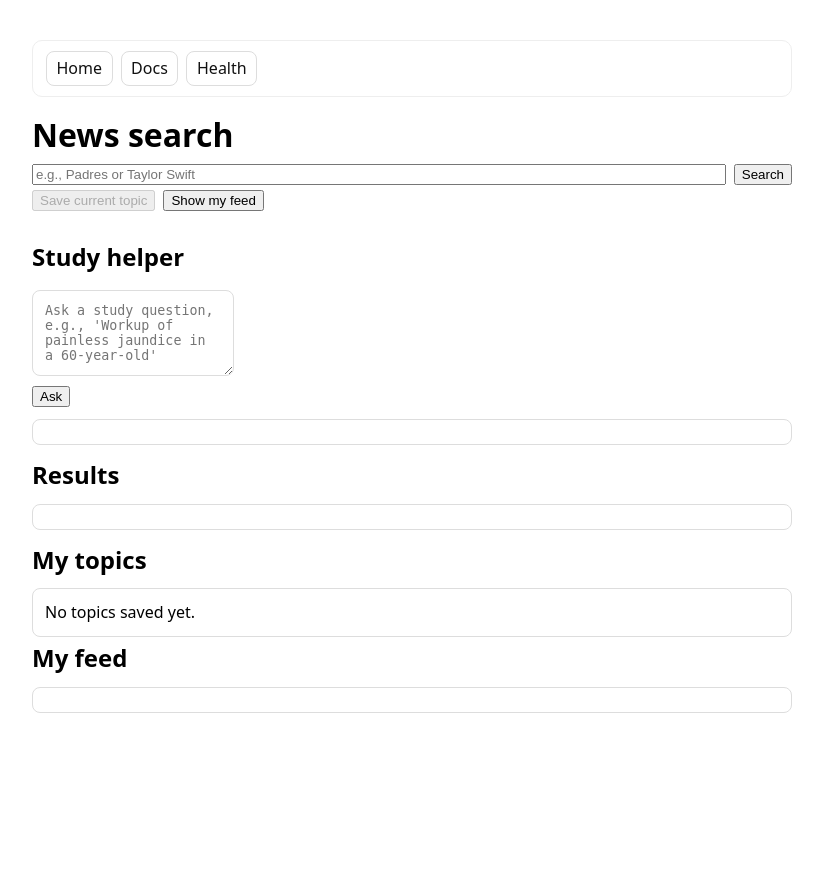
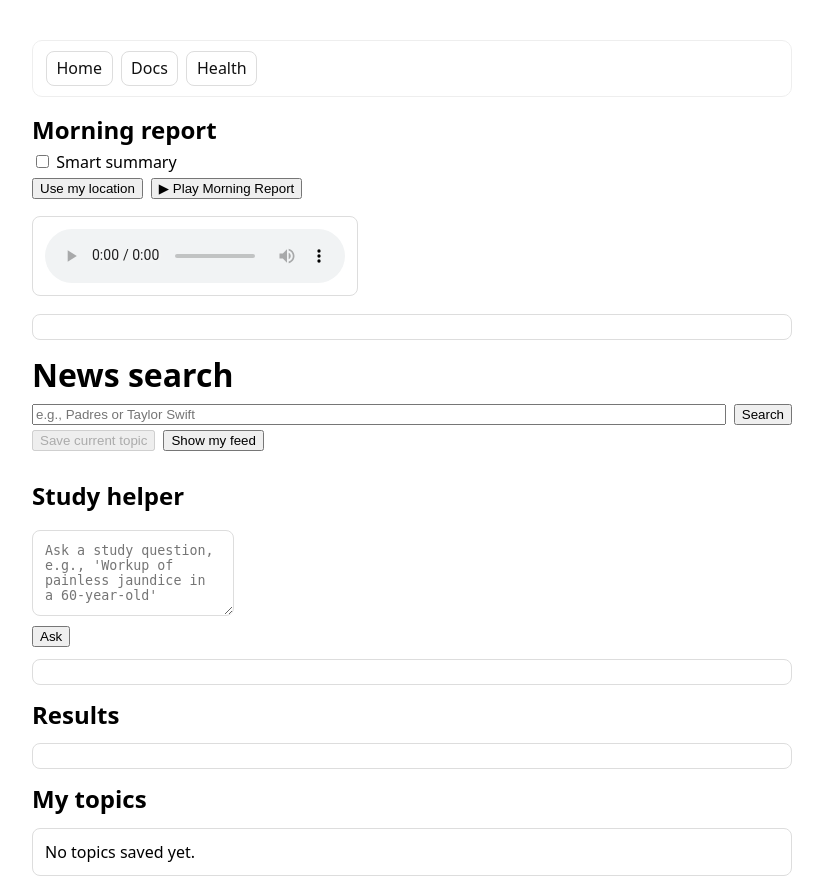
Before and after one commit to Gormican/Personal-Agent, a FastAPI app: page /ui in a window 1280 px wide. Shown: the top 882 px of the page, without its empty margins (228-1051 px from the left). Before the commit the page ends 713 px from the top, so only its background shows below. Run offline with FastAPI, Linux system fonts and the light colour scheme; parts of the project's set-up code (start-up, migrations or seed data) failed here and were passed over.

Commit message:
UI: Morning Report (smart toggle, use my location, audio)

```diff
--- a/templates/index.html
+++ b/templates/index.html
@@ -19,6 +19,53 @@
   <a href="/docs">Docs</a>
   <a href="/healthz">Health</a>
 </nav>
+
+<h2>Morning report</h2>
+<label><input type="checkbox" id="mrSmart"> Smart summary</label>
+<div class="row">
+  <button id="mrUseLoc" type="button">Use my location</button>
+  <button id="mrPlay" type="button">▶ Play Morning Report</button>
+</div>
+<audio id="mrAudio" controls class="box"></audio>
+<pre id="mrText" class="box"></pre>
+
+<script>
+(function(){
+  const audio = document.getElementById('mrAudio');
+  const textBox = document.getElementById('mrText');
+  const smartBox = document.getElementById('mrSmart');
+  let coords = null;
+
+  document.getElementById('mrUseLoc').onclick = async ()=>{
+    try{
+      const pos = await navigator.geolocation.getCurrentPosition(
+        p => p, e => { throw e; }, { enableHighAccuracy: true, timeout: 8000 }
+      );
+      coords = { lat: pos.coords.latitude, lon: pos.coords.longitude };
+      textBox.textContent = `Location set: ${coords.lat.toFixed(3)}, ${coords.lon.toFixed(3)}`;
+    }catch(e){
+      textBox.textContent = 'Location permission denied or unavailable.';
+    }
+  };
+
+  document.getElementById('mrPlay').onclick = async ()=>{
+    const params = new URLSearchParams();
+    if (smartBox.checked) params.set('smart','true');
+    if (coords){ params.set('lat', coords.lat); params.set('lon', coords.lon); }
+    const url = '/report/morning/speak?' + params.toString();
+
+    textBox.textContent = 'Preparing your report…';
+    const r1 = await fetch('/report/morning?' + params.toString());
+    if (r1.ok){ const j = await r1.json(); textBox.textContent = j.text; }
+
+    const r = await fetch(url);
+    if(!r.ok){ textBox.textContent += '\n\nAudio error: ' + await r.text(); return; }
+    const buf = await r.arrayBuffer();
+    audio.src = URL.createObjectURL(new Blob([buf], {type:'audio/mpeg'}));
+    audio.play();
+  };
+})();
+</script>
 
 <h1>News search</h1>
 <form id="search">
```
